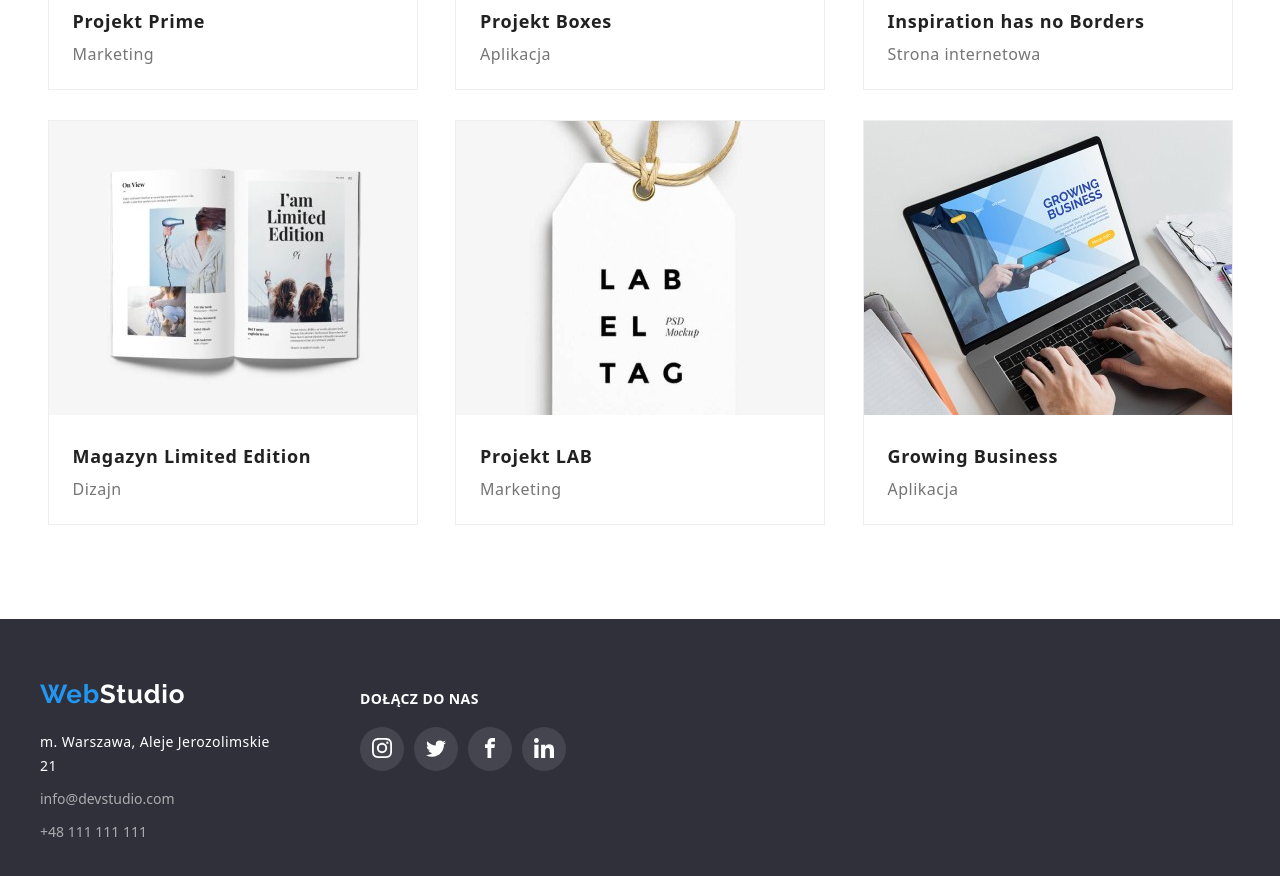
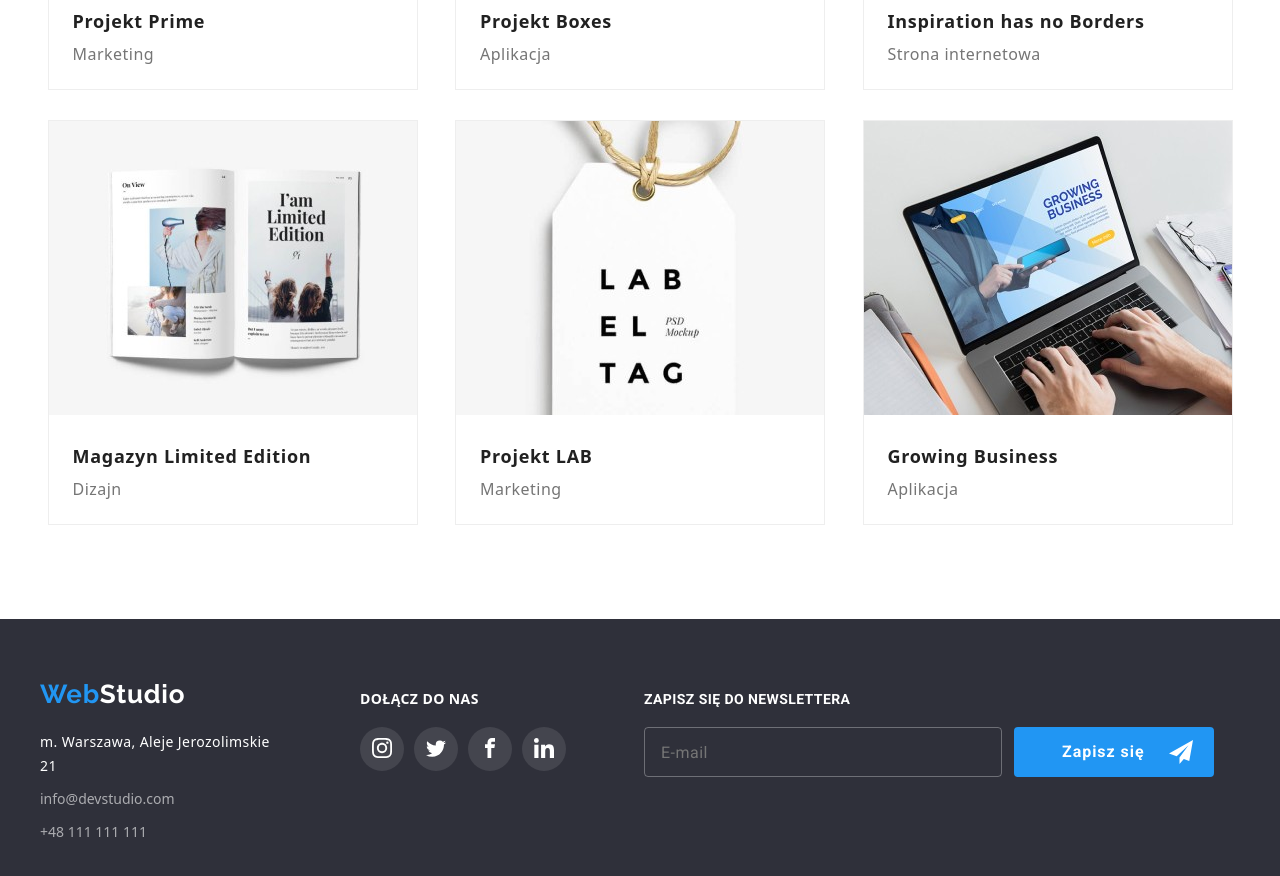
Before and after one commit to EwaMazurek/goit-markup-hw-06, a plain HTML site: page portfolio.html in a window 1280 px wide. Shown: the part 1050-1926 px from the top of the page. Drawn offline with nearby package versions, Linux system fonts and the light colour scheme.

Commit message:
przekopiowano newsletter form  z index.html

```diff
--- a/portfolio.html
+++ b/portfolio.html
@@ -351,6 +351,18 @@
             </li>
           </ul>
         </div>
+        <div class="footer-newsletter">
+          <p class="footer-newsletter-title">ZAPISZ SIĘ DO NEWSLETTERA</p>
+          <form class="newsletter-form" method="use">
+            <input class="email-box" type="email" name="email" placeholder="E-mail" />
+            <button class="newsletter-button" type="submit">
+              <span class="newsletter-button-label"> Zapisz się </span>
+              <svg class="footer-newsletter-icon" width="24px" height="24px">
+                <use href="./images/icons.svg#icon-mail-send"></use>
+              </svg>
+            </button>
+          </form>
+        </div>
       </div>
     </footer>
   </body>
```
